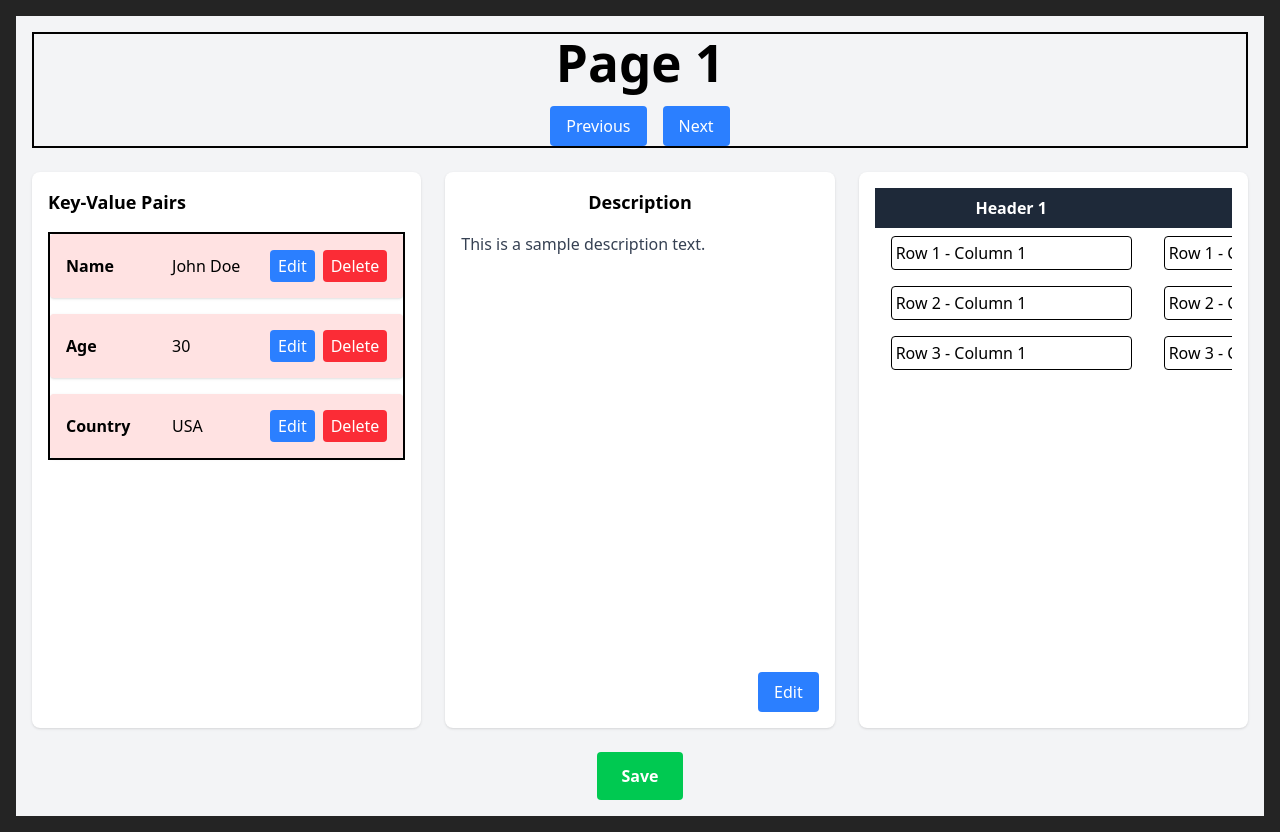
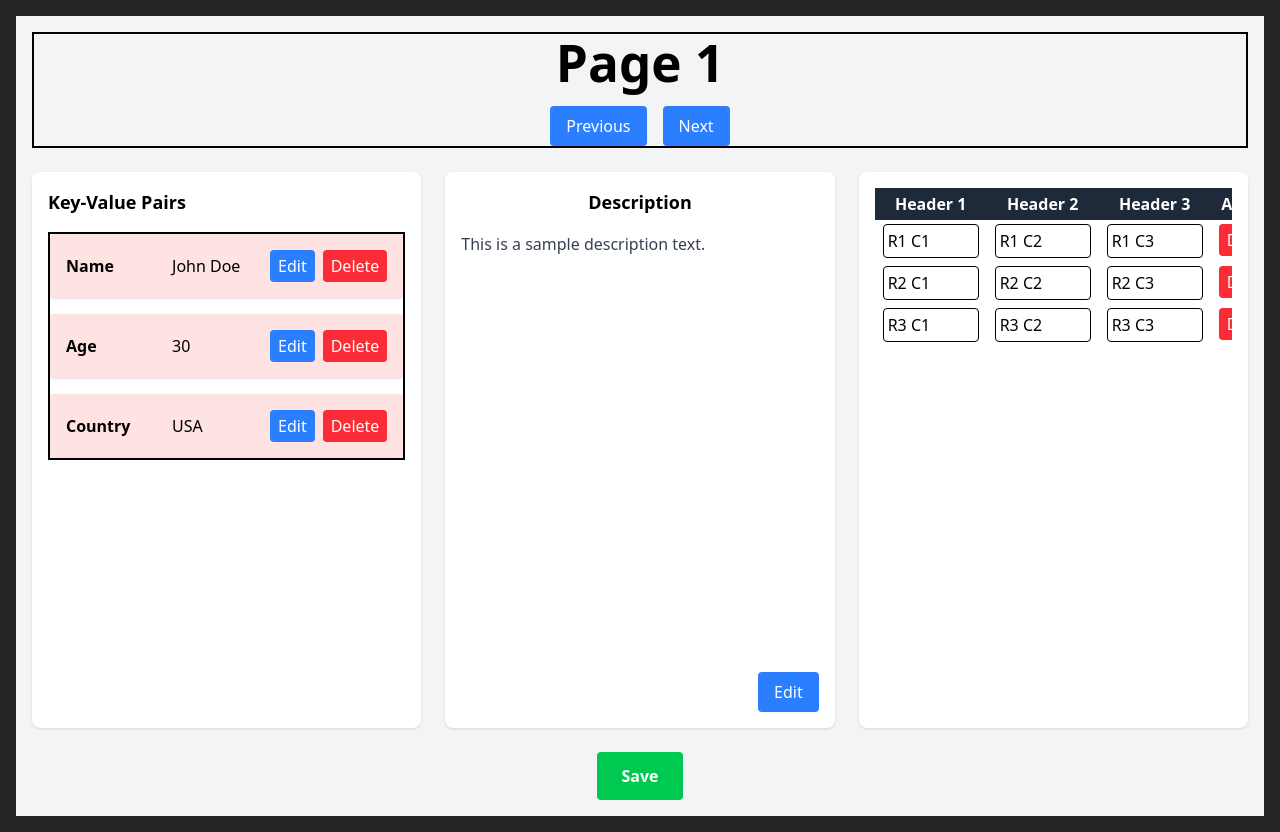
Before and after one commit to Pawan-20/React-refresher, a React (Vite) app: page /data-verification in a window 1280 px wide. Built offline with nearby package versions, Linux system fonts and the light colour scheme.

Commit message:
[css]: reducing the width of the table

```diff
--- a/src/components/TableComponent.tsx
+++ b/src/components/TableComponent.tsx
@@ -13,21 +13,21 @@ const TableComponent = () => {
   const [tableData, setTableData] = useState<TableRow[]>([
     {
       id: 1,
-      header1: "Row 1 - Column 1",
-      header2: "Row 1 - Column 2",
-      header3: "Row 1 - Column 3",
+      header1: "R1 C1",
+      header2: "R1 C2",
+      header3: "R1 C3",
     },
     {
       id: 2,
-      header1: "Row 2 - Column 1",
-      header2: "Row 2 - Column 2",
-      header3: "Row 2 - Column 3",
+      header1: "R2 C1",
+      header2: "R2 C2",
+      header3: "R2 C3",
     },
     {
       id: 3,
-      header1: "Row 3 - Column 1",
-      header2: "Row 3 - Column 2",
-      header3: "Row 3 - Column 3",
+      header1: "R3 C1",
+      header2: "R3 C2",
+      header3: "R3 C3",
     },
   ]);
 
@@ -53,43 +53,43 @@ const TableComponent = () => {
       <table className="table-auto w-full">
         <thead className="sticky top-0 bg-gray-800 text-white">
           <tr>
-            <th className="px-4 py-2">Header 1</th>
-            <th className="px-4 py-2">Header 2</th>
-            <th className="px-4 py-2">Header 3</th>
-            <th className="px-4 py-2">Actions</th>
+            <th className="px-2 py-1">Header 1</th>
+            <th className="px-2 py-1">Header 2</th>
+            <th className="px-2 py-1">Header 3</th>
+            <th className="px-2 py-1">Actions</th>
           </tr>
         </thead>
         <tbody>
           {tableData.map((row) => (
             <tr key={row.id}>
-              <td className="px-4 py-2">
+              <td className="px-2 py-1">
                 <input
                   value={row.header1}
                   onChange={(e) =>
                     handleEditClick(row.id, "header1", e.target.value)
                   }
-                  className="border p-1 rounded"
+                  className="border p-1 rounded w-24"
                 />
               </td>
-              <td className="px-4 py-2">
+              <td className="px-2 py-1">
                 <input
                   value={row.header2}
                   onChange={(e) =>
                     handleEditClick(row.id, "header2", e.target.value)
                   }
-                  className="border p-1 rounded"
+                  className="border p-1 rounded w-24"
                 />
               </td>
-              <td className="px-4 py-2">
+              <td className="px-2 py-1">
                 <input
                   value={row.header3}
                   onChange={(e) =>
                     handleEditClick(row.id, "header3", e.target.value)
                   }
-                  className="border p-1 rounded"
+                  className="border p-1 rounded w-24"
                 />
               </td>
-              <td className="px-4 py-2 flex gap-2">
+              <td className="px-2 py-1 flex gap-2">
                 <button
                   onClick={() => handleDeleteClick(row.id)}
                   className="px-2 py-1 bg-red-500 text-white rounded hover:bg-red-600"
```
